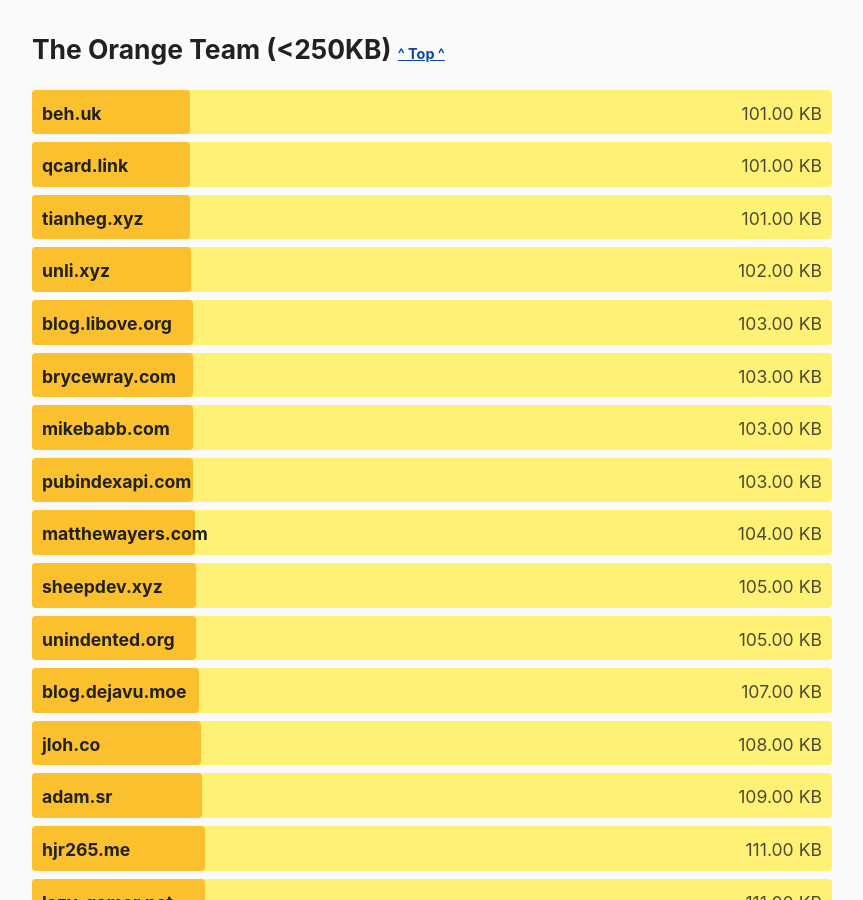
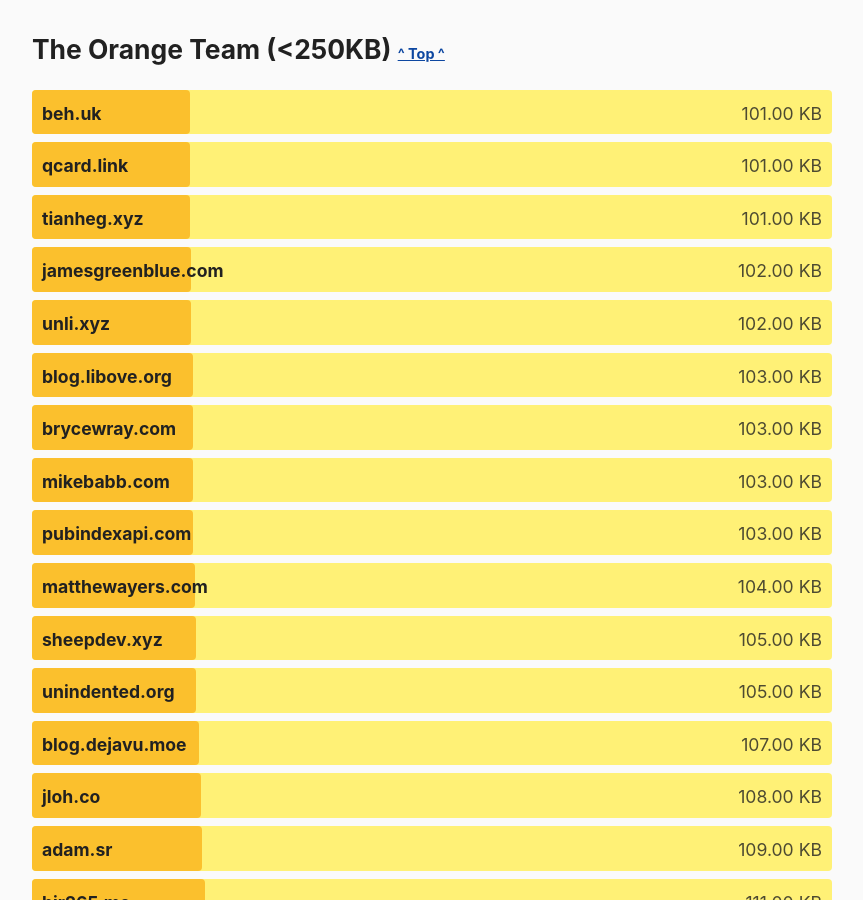
Before and after one commit to kevquirk/512kb.club, a Jekyll site: the page built from index.md, in a window 1280 px wide and 900 px high, scrolled down 20526 px. Shown: the whole window, without its empty margins (208-1071 px from the left). Built offline with Jekyll 4.4.1, drawn with Linux system fonts in a browser that asks for light colours.

Commit message:
Update sites.yml

```diff
--- a/_data/sites.yml
+++ b/_data/sites.yml
@@ -1452,6 +1452,11 @@
   url: https://www.jakobmaier.at
   size: 5.13
   last_checked: 2022-01-29
+
+- domain: jamesgreenblue.com
+  url: https://jamesgreenblue.com/
+  size: 102
+  last_checked: 2023-06-01
 
 - domain: jamesmead.org
   url: http://jamesmead.org/
```
